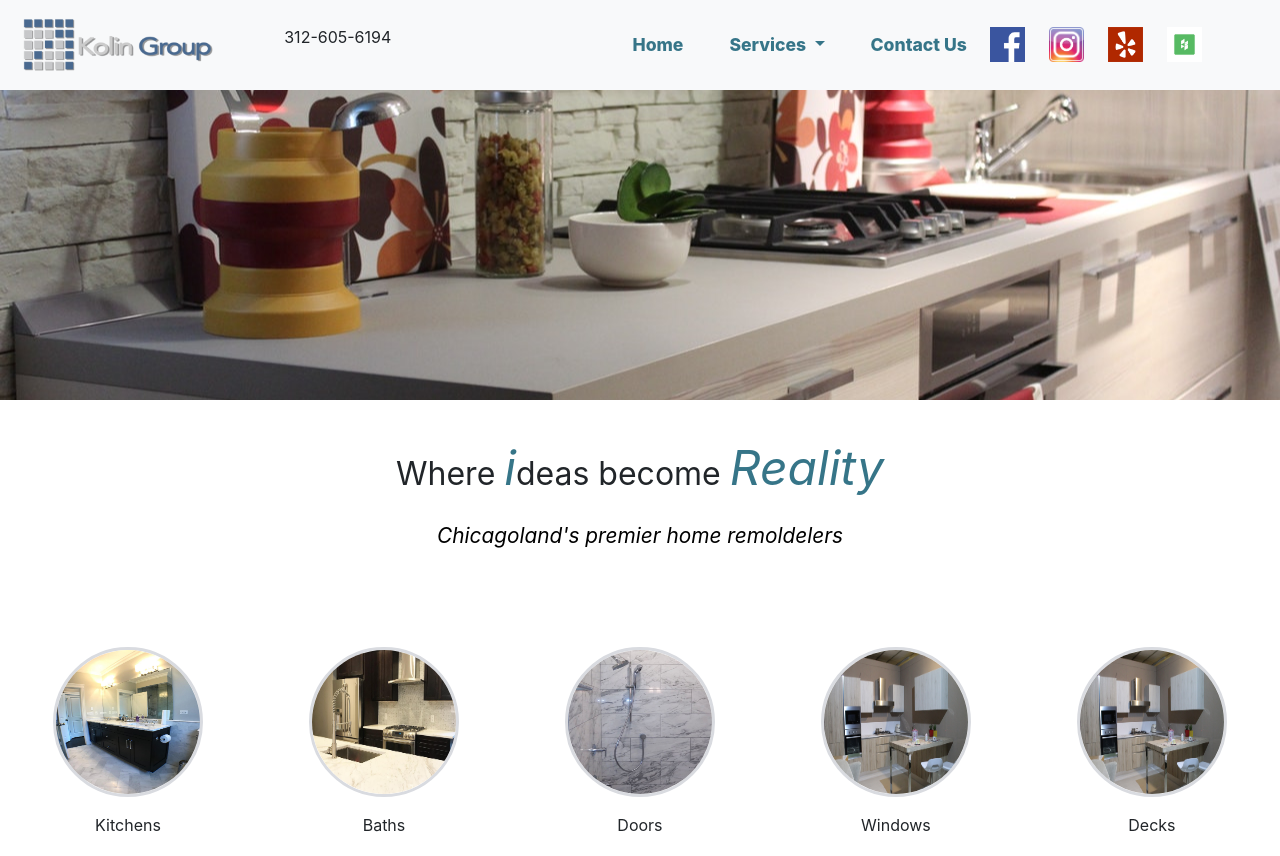
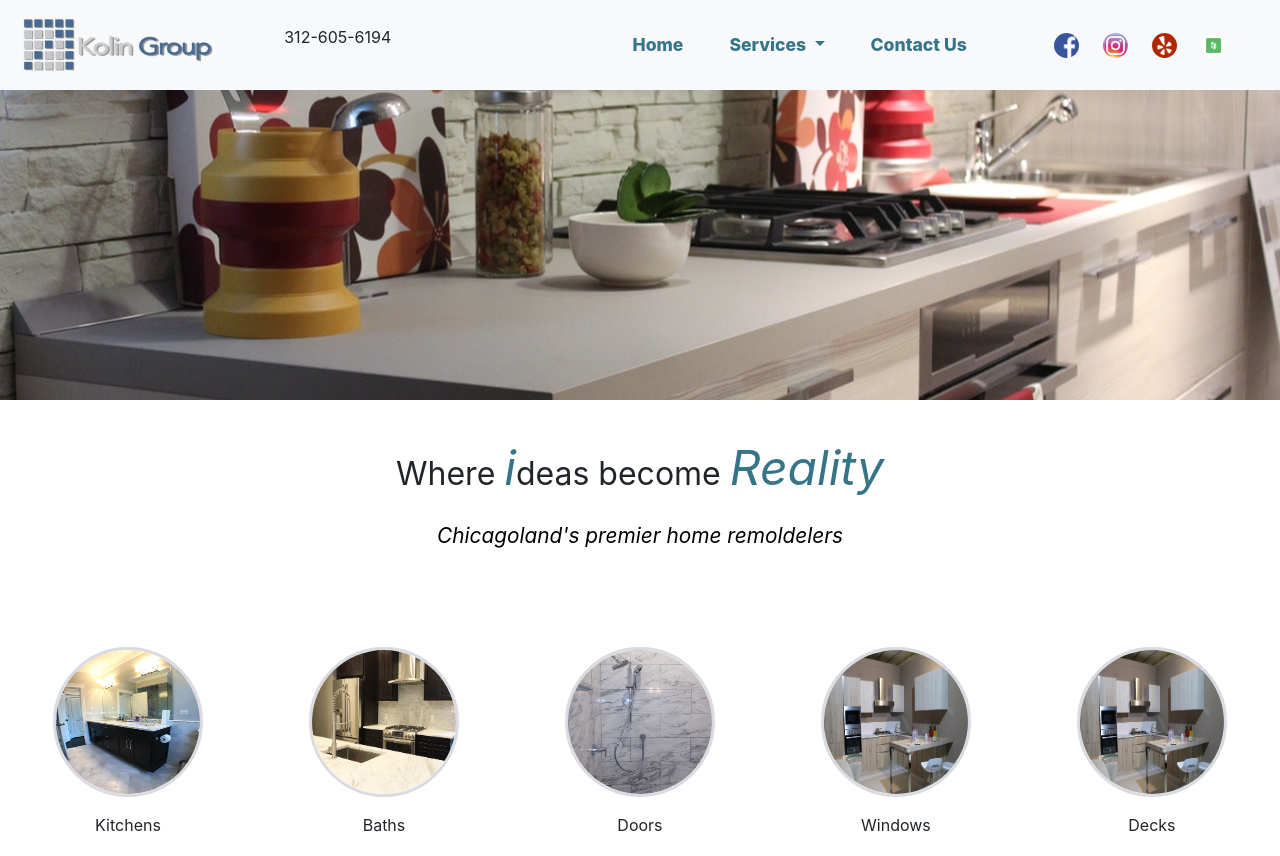
Before and after one commit to VergilKellley/kolingroup, a plain HTML site: page index.html in a window 1280 px wide. Shown: the top 856 px of the page. Drawn offline with nearby package versions, Linux system fonts and the light colour scheme.

Commit message:
revised header

```diff
--- a/css/styles.css
+++ b/css/styles.css
@@ -25,16 +25,18 @@ body {
   .navbar p {
     margin-left: 50px; }
   .navbar .icons {
-    height: 35px;
-    width: 35px;
-    margin-right: 1.5rem; }
+    height: 25px;
+    width: 25px;
+    margin-right: 1.5rem;
+    border-radius: 100px; }
 
 nav button {
   margin-left: 2rem;
   margin-bottom: 1rem; }
 
 ul {
-  margin-left: 25%; }
+  margin-left: 25%;
+  margin-right: 4rem; }
   ul li {
     padding: 15px; }
     ul li .dropdown-menu {
```
